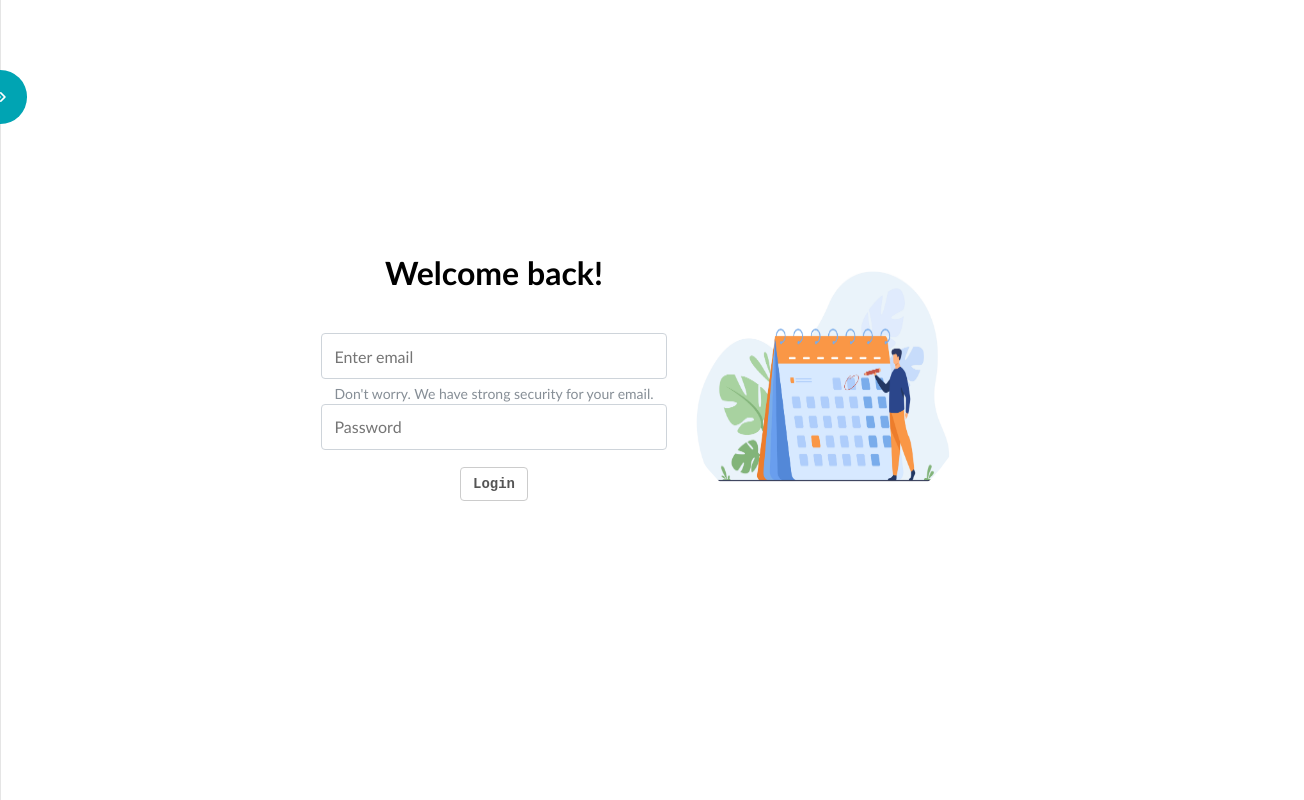
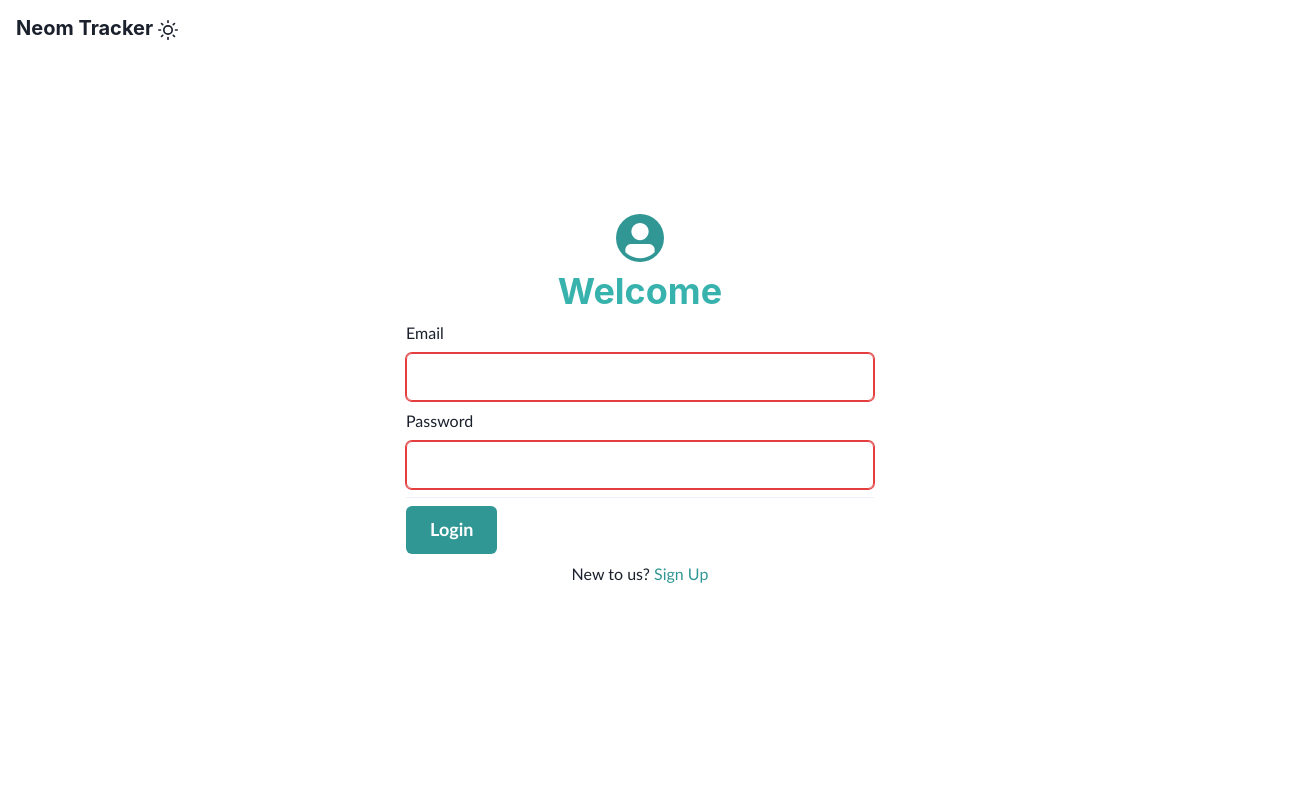
Before and after one commit to popescuaaa/theespresso, a React (Create React App) app in the folder web/: page / in a window 1280 px wide. Shown: the whole page, 1304 px wide, since content can reach past the window. Built offline with nearby package versions, Linux system fonts and the light colour scheme.

Commit message:
Adapted components to new ui system

```diff
--- a/web/src/App.tsx
+++ b/web/src/App.tsx
@@ -1,4 +1,5 @@
 import React from 'react';
+import { ChakraProvider } from '@chakra-ui/react'
 import { Routes, Route } from "react-router-dom";
 
 /**
@@ -9,11 +10,14 @@ import Profile from './pages/profile/Profile';
 import PageNotFound from './pages/error/PageNotFound';
 import Login from './pages/login/Login';
 import SideMenu from './components/nav/SideMenu';
+import { Heading } from '@chakra-ui/react'
+import { SunIcon } from '@chakra-ui/icons'
 
-const App = () => {
+const App: React.FC<{}> = () => {
   return (
     <div className="page">
-      <SideMenu/>
+      {/* <SideMenu /> */}
+      <Heading size='md'>Neom Tracker {" "} <SunIcon /></Heading>
       <Routes>
         <Route path="/" element={<Login />} />
         <Route path="/home" element={<Home />} />
--- a/web/src/components/card/TaskCard.css
+++ /dev/null
@@ -1,71 +0,0 @@
-.card {
-    align-items: center;
-    background-color: #222222;
-    border-radius: 2px;
-    padding: 15px;
-    border-radius: 5px;
-}
-
-.card * {
-    margin: 0;
-    padding: .5em 0 !important;
-}
-
-.card hr {
-    padding: 0 !important;
-    margin: 1em 0 1.2em 0 !important;
-}
-
-.card-body {
-    padding: 15px;
-}
-
-.card-title {
-    font-size: 1.5em;
-    font-weight: bold;
-    color: #ffffff;
-}
-
-.card-text {
-    font-size: 0.8em;
-    color: #ffffff;
-}
-
-.card-status {
-    font-size: 0.8em;
-    font-weight: bold;
-    color: #ffffff;
-    padding: 1em;
-    margin-top: 1em;
-    text-align: center;
-    border-radius: 5px;
-}
-
-.card-status-progress {
-    background-color: #00a4b3;
-}
-
-.card-status-other {
-    background-color: #b37d00;
-}
-
-.badge {
-    color: #ffffff;
-    font-weight: bold;
-    font-size: 0.75em;
-    padding: 0.5em !important;
-    border-radius: 5px;
-    text-transform: capitalize;
-}
-
-.badge-high {
-    background-color: #9b1818;
-}
-
-.badge-medium {
-    background-color: #949615;
-}
-
-.badge-low {
-    background-color: #1c8a18;
-}
--- a/web/src/components/card/TaskCard.tsx
+++ b/web/src/components/card/TaskCard.tsx
@@ -1,5 +1,6 @@
 import React from "react";
-import "./TaskCard.css";
+import { Card, CardBody, CardFooter } from '@chakra-ui/react'
+import { Heading, Text, Stack, Image, Button, ButtonGroup, Divider } from '@chakra-ui/react'
 
 interface TaskCardProps {
     title: string;
@@ -19,20 +20,39 @@ const TaskCard: React.FC<TaskCardProps> = ({
     id
 }) => {
     return (
-        <div className="card" key={id}>
-            <div className="card-body">
-                <h5 className="card-title">{title}</h5>
-                <hr/>
-                <p className="card-text">{description}</p>
-                <p className="card-text">{dueDate}</p>
-                <hr/>
-                <span className={"badge" + " badge-" + priority}>{priority}</span>
-                {status === "inProgress" ?
-                    <p className="card-status card-status-progress">In Progress</p> :
-                    <p className="card-status card-status-other">{status}</p>
-                }
-            </div>
-        </div>
+        <Card maxW='sm' key={id}>
+            <CardBody>
+                <Image
+                    src='https://images.unsplash.com/photo-1555041469-a586c61ea9bc?ixlib=rb-4.0.3&ixid=MnwxMjA3fDB8MHxwaG90by1wYWdlfHx8fGVufDB8fHx8&auto=format&fit=crop&w=1770&q=80'
+                    alt='Green double couch with wooden legs'
+                    borderRadius='sm'
+                />
+                <Stack mt='6' spacing='3'>
+                    <Heading size='md'>{title}</Heading>
+                    <Text>
+                        The deadline for this task is: {dueDate} and its current status is {status == "todo" ? "To Do" : status == "inProgress" ? "In Progress" : "Done"}
+                    </Text>
+                    <Text>
+                        {description}
+                    </Text>
+                    <Text color={priority == "high" ? "red.400" : 'blue.600'} fontSize='2xl'>
+                        {priority == "high" ? "High Priority" : priority == "medium" ? "Medium Priority" : "Low Priority"}
+                    </Text>
+
+                </Stack>
+            </CardBody>
+            <Divider />
+            <CardFooter>
+                <ButtonGroup spacing='2'>
+                    <Button variant='solid' colorScheme='blue'>
+                        Edit
+                    </Button>
+                    <Button variant='solid' colorScheme='orange'>
+                        Delete
+                    </Button>
+                </ButtonGroup>
+            </CardFooter>
+        </Card>
     );
 }
 
--- a/web/src/components/form/LoginForm.tsx
+++ b/web/src/components/form/LoginForm.tsx
@@ -1,11 +1,15 @@
 import React, { useState } from "react";
-import Button from "../button/Button";
-import "./LoginForm.css";
+import {
+    FormControl,
+    FormLabel,
+    Divider,
+    Input,
+    Button
+} from '@chakra-ui/react'
 
 interface LoginFormProps {
     onSubmit: (email: string, password: string) => void;
 }
-
 
 const LoginForm: React.FC<LoginFormProps> = ({ onSubmit }) => {
 
@@ -22,15 +26,16 @@ const LoginForm: React.FC<LoginFormProps> = ({ onSubmit }) => {
     }
 
     return (
-        <form>
-            <div className="form-group">
-                <input type="email" className="form-control" placeholder="Enter email" value={email} onChange={handleEmailChange} />
-                <small className="form-text text-muted">Don't worry. We have strong security for your email.</small>
-                <input type="password" className="form-control" placeholder="Password" value={password} onChange={handlePasswordChange} />
-                <div className="horizontal-divider" />
-                <Button title="Login" type="secondary" onClick={handleSubmit} />
-            </div>
-        </form>
+        <FormControl isInvalid={email == "" && password == ""}>
+            <FormLabel>Email</FormLabel>
+            <Input type='email' value={email} onChange={handleEmailChange} size="lg" />
+            <FormLabel mt='2'>Password</FormLabel>
+            <Input type='password' value={password} onChange={handlePasswordChange} size="lg" />
+            <Divider mt={2} mb={2} />
+            <Button colorScheme='teal' size='lg' onClick={handleSubmit}>
+                Login
+            </Button>
+        </FormControl>
     )
 
 }
--- a/web/src/index.tsx
+++ b/web/src/index.tsx
@@ -1,17 +1,20 @@
 import React from 'react';
 import { createRoot } from 'react-dom/client';
 import App from './App';
-// import reportWebVitals from './reportWebVitals';
+import reportWebVitals from './reportWebVitals';
 import { BrowserRouter as Router } from "react-router-dom";
 import './index.css';
+import { ChakraProvider } from '@chakra-ui/react'
 
 const root = createRoot(document.getElementById('root') as HTMLElement);
 root.render(
-  <Router>
-    <React.StrictMode>
-      <App />
-    </React.StrictMode>
-  </Router>
+  <ChakraProvider>
+    <Router>
+      <React.StrictMode>
+        <App />
+      </React.StrictMode>
+    </Router>
+  </ChakraProvider>
 );
 
-//reportWebVitals();
+reportWebVitals();
--- a/web/src/pages/login/Login.tsx
+++ b/web/src/pages/login/Login.tsx
@@ -1,13 +1,10 @@
 import React from "react";
 import "./Login.css";
-import login from "../../assets/background/login.jpg";
 import LoginForm from "../../components/form/LoginForm";
 import { useNavigate } from "react-router-dom";
+import { Flex, Box, Heading, Stack, Avatar, Link } from '@chakra-ui/react'
 
-
-const Login = () => {
-    const date = new Date();
-    const dateToLocal = date.toLocaleDateString();
+const Login: React.FC<{}> = () => {
     const navigator = useNavigate();
 
     const onSubmit = (email: string, password: string) => {
@@ -16,23 +13,33 @@ const Login = () => {
     }
 
     return (
-        <>
-            <div className="container">
-                <div>
-                    <div className="row">
-                        <h1> Welcome back! </h1>
-                    </div>
-                    <div className="row">
-                        <LoginForm onSubmit={onSubmit} />
-                    </div>
-                </div>
-                <div>
-                    <div className="row">
-                        <img src={login} alt="Avatar" className="avatar" />
-                    </div>
-                </div>
-            </div>
-        </>
+        <Flex
+            flexDirection="column"
+            width="100wh"
+            height="90vh"
+            justifyContent="center"
+            alignItems="center"
+        >
+            <Stack
+                flexDir="column"
+                mb="2"
+                justifyContent="center"
+                alignItems="center"
+            >
+                <Avatar bg="teal.500" />
+                <Heading color="teal.400">Welcome</Heading>
+                <Box minW={{ base: "90%", md: "468px" }}>
+                    <LoginForm onSubmit={onSubmit} />
+                </Box>
+            </Stack>
+            <Box>
+                New to us?{" "}
+                <Link color="teal.500" href="#">
+                    Sign Up
+                </Link>
+            </Box>
+        </Flex>
+
     );
 }
 
```
Also changed, not shown: web/src/assets/login/Tech Life - Communication.png (added).
